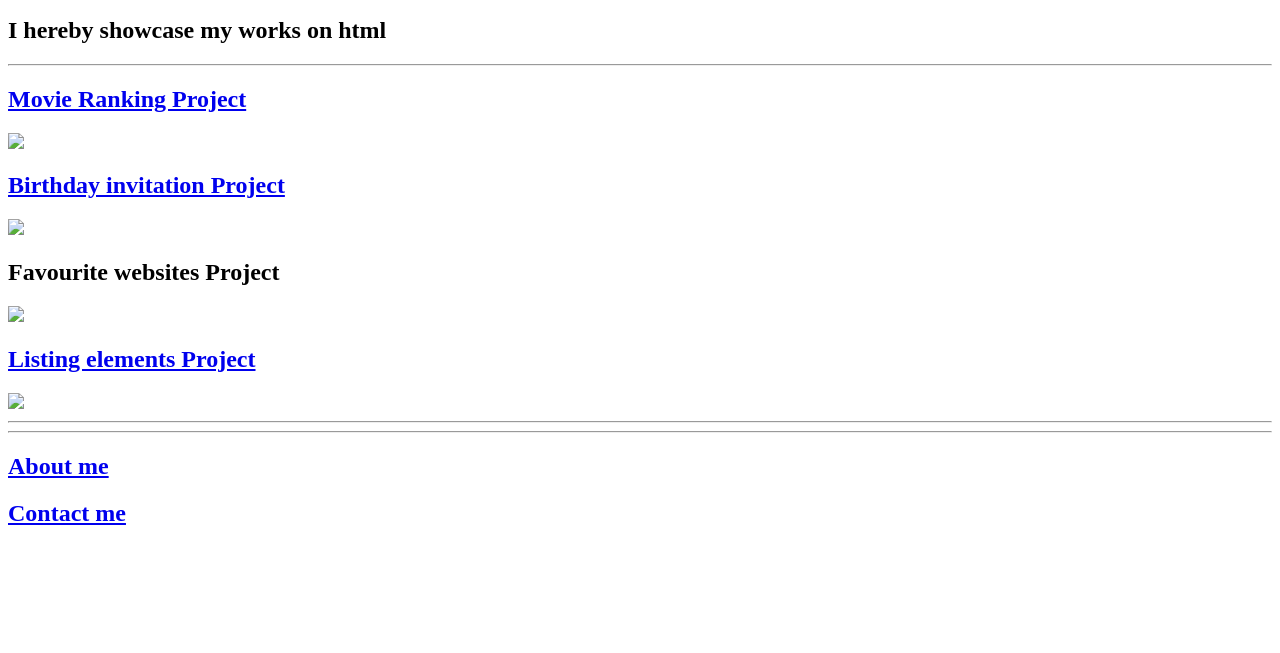
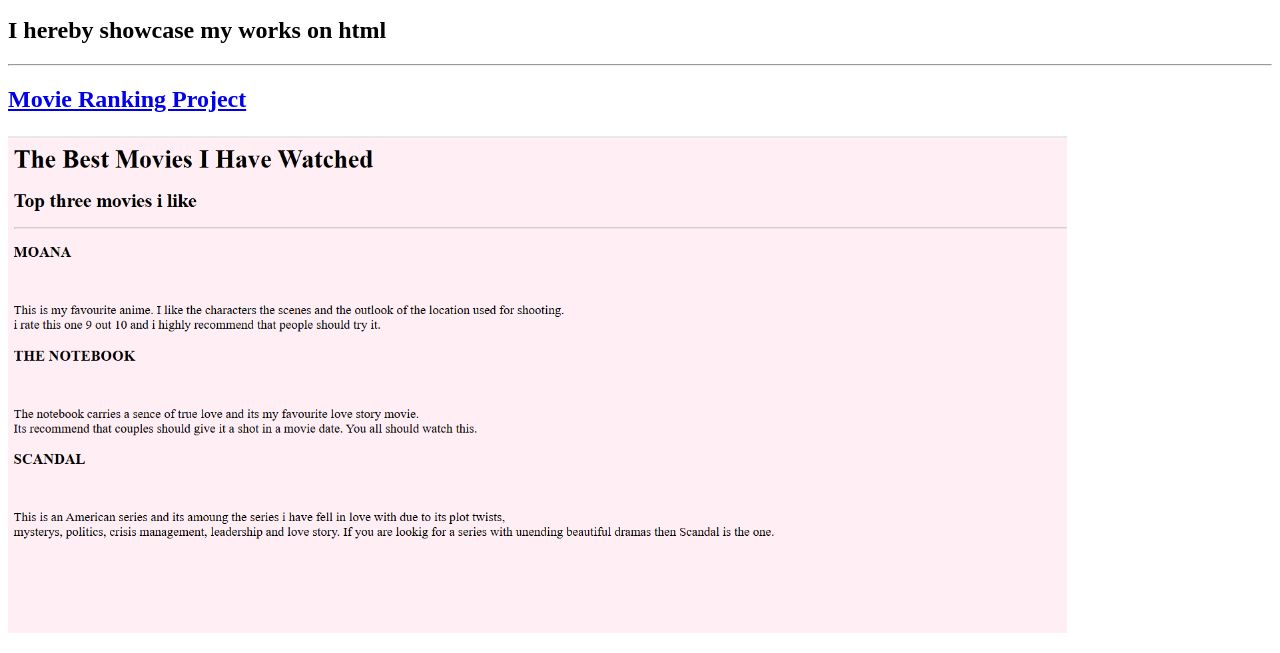
Before and after one commit to changatz/My-portfolio, a plain HTML site: page index.html in a window 1280 px wide. Shown: the part 137-790 px from the top of the page. Drawn offline with Linux system fonts and the light colour scheme.

Commit message:
Add files via upload

```diff
--- a/index.html
+++ b/index.html
@@ -10,13 +10,13 @@
     <h2>My name is Changa and i am very passionate <br /> software development student</h2>
     <h2>I hereby showcase my works on html</h2><hr />
     <h2><a href="Movie Ranking Project">Movie Ranking Project</a></h2>
-    <img src="../portfolio/images/mov.PNG" height="500">
+    <img src="./images/mov.PNG" height="500">
     <h2><a href="Birthday invitation project">Birthday invitation Project</a></h2>
-    <img src="../portfolio/images/birthday.PNG" height="500">
+    <img src="./images/birthday.PNG" height="500">
     <h2><a href="Favourite websites project"></a>Favourite websites Project</a></h2>
-    <img src="../portfolio/images/5 webs.PNG" height="500">
+    <img src="./images/5 webs.PNG" height="500">
     <h2><a href="Listing elements project">Listing elements Project</a></h2>
-    <img src="../portfolio/images/lis.PNG" height="500"><hr /> <hr />
+    <img src="./images/lis.PNG" height="500"><hr /> <hr />
     <h2><a href="./public/about.html">About me</a></h2>
     <h2><a href="./public/contact.html">Contact me</a></h2>
 
```
